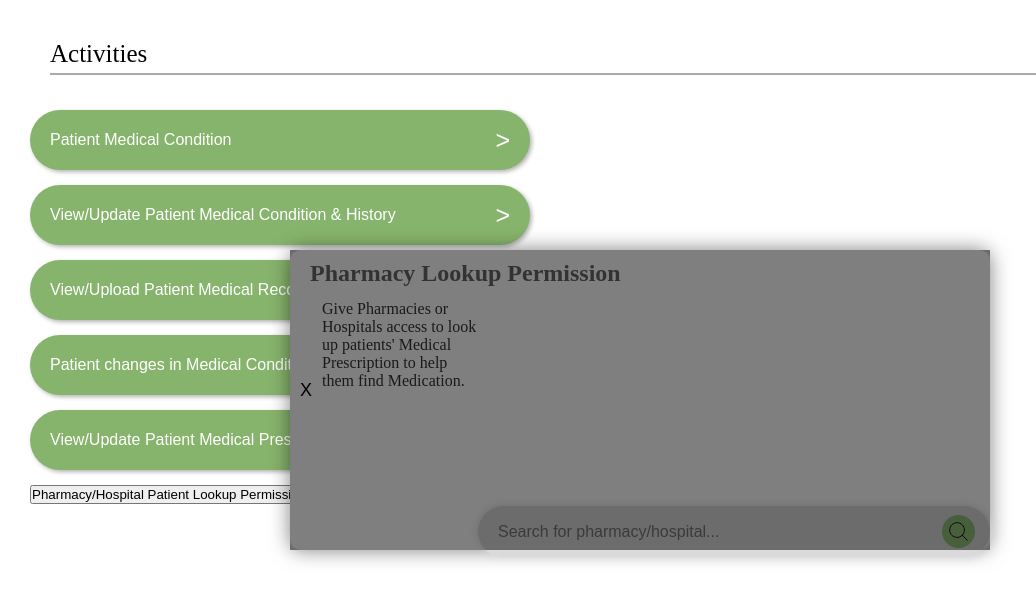
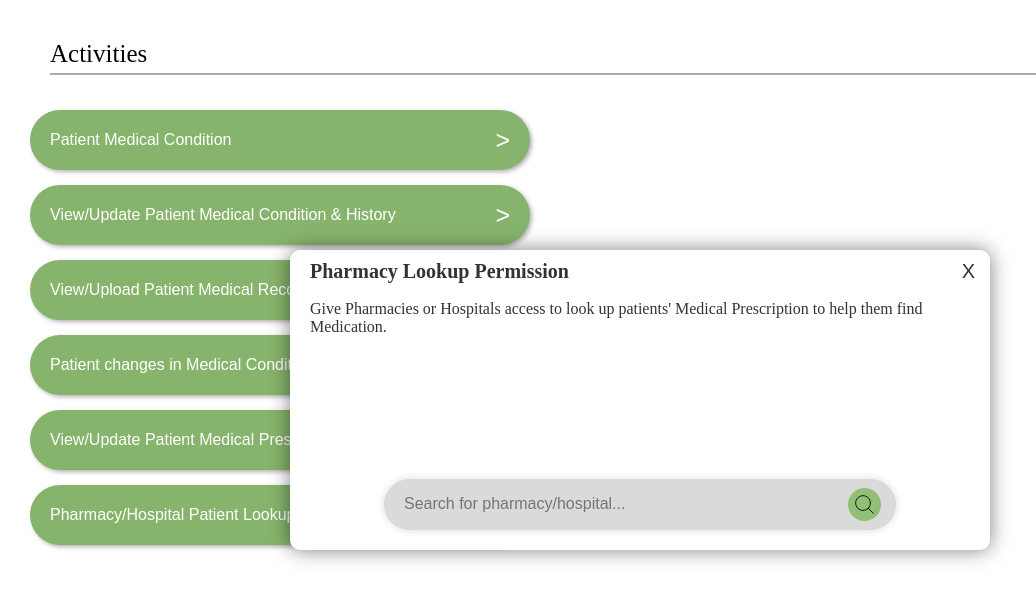
Before and after one commit to PamelaKaram/FE-Patient-Management-Software, a Next.js app: page /doctor_activity in a window 1280 px wide. Both pictures are taken after a click on the button "Pharmacy/Hospital Patient Lookup Permission". Shown: the top 602 px of the page, without its empty margins (0-1036 px from the left). Built offline with nearby package versions, Linux system fonts and the light colour scheme.

Commit message:
modifying the styling of the pop up component

```diff
--- a/src/styles/PharmacyLookupPopUp.module.css
+++ b/src/styles/PharmacyLookupPopUp.module.css
@@ -27,21 +27,19 @@
     display: block;
     position: fixed;
     top: 0;
-    bottom: 0;
     left: 0;
-    right: 0;
+    width: 100%;
+    height: 100%;
     background-color: rgba(0, 0, 0, 0.5);
-    display: flex;
-    justify-content: center;
-    align-items: center;
+    z-index: -1;
+    opacity: 0;
+    transition: opacity 0.3s ease-in-out;
   }
 
-.popup-inner {
-    background-color: #fff;
-    padding: 20px;
-    border-radius: 5px;
-    box-shadow: 0 0 10px rgba(0, 0, 0, 0.5);
-    max-width: 500px;
+.overlay {
+    position: fixed;
+    top: 0;
+    left: 0;
     width: 100%;
     height: 100%;
     background-color: rgba(0, 0, 0, 0.5);
@@ -83,14 +81,28 @@
 .closeBtn {
     background-color: transparent;
     border: none;
+    color: #333;
+    font-size: 20px;
     cursor: pointer;
-    font-size: 18px;
+    padding: 0;
+    position: absolute;
+    right: 15px;
+    top: 10px;
+}
+
+.closeBtn:hover {
+    color: #000;
   }
 
-.search-bar {
+.searchBar {
+    align-items: center;
     display: flex;
     justify-content: center;
-    margin-top: 20px;
+    position: absolute;
+    bottom: 20px;
+    left: 50%;
+    transform: translateX(-50%);
+    width: 80%;
   }
 
 .input[type='text'] {
@@ -99,56 +111,41 @@
     border: 1px solid #ccc;
     border-radius: 5px;
     width: 100%;
+    max-width: 500px;
   }
 
-  .popup {
-    position: fixed;
-    z-index: 1;
-    left: 0;
-    top: 0;
-    width: 100%;
-    height: 100%;
-    overflow: auto;
-    background-color: rgba(0, 0, 0, 0.4);
+.customButton {
+    padding: 10px 20px;
+    font-size: 16px;
+    background-color: #87b46c;
+    color: #fff;
+    border: none;
+    font-size: 16px;
     display: flex;
-    justify-content: center;
+    flex-direction: center;
+    width: 160px;
+    border-radius: 30px;
+    word-wrap: break-word;
+    box-shadow: 2px 2px 4px rgba(0, 0, 0, 0.3);
+    width: 500px;
+    height: 60px;
+    display: flex;
+    position: relative;
     align-items: center;
+    text-align: center;
+    font-weight: 500;
   }
 
-  .popup-inner {
-    background-color: #32CD32;
-    color: #000000;
-    padding: 20px;
-    border-radius: 10px;
-    text-align: center;
+.customButton:hover {
+    background-color: rgb(162, 214, 131);
+    cursor: pointer;
+  }
+
+.customButton::after {
+    content: ">";
+    font-size: 25px;
     position: absolute;
     top: 50%;
-    left: 50%;
-    transform: translate(-50%, -50%);
+    right: 20px;
+    transform: translateY(-50%);
   }
-
-
-  .header {
-    display: flex;
-    justify-content: space-between;
-    align-items: center;
-    margin-bottom: 20px;
-  }
-
-  .header h2 {
-    font-size: 24px;
-    font-weight: bold;
-  }
-
-  .close-btn {
-    background-color: transparent;
-    border: none;
-    cursor: pointer;
-    font-size: 24px;
-    font-weight: bold;
-    color: #000000;
-  }
-
-  .search-bar {
-    margin-top: 20px;
-  }
```
